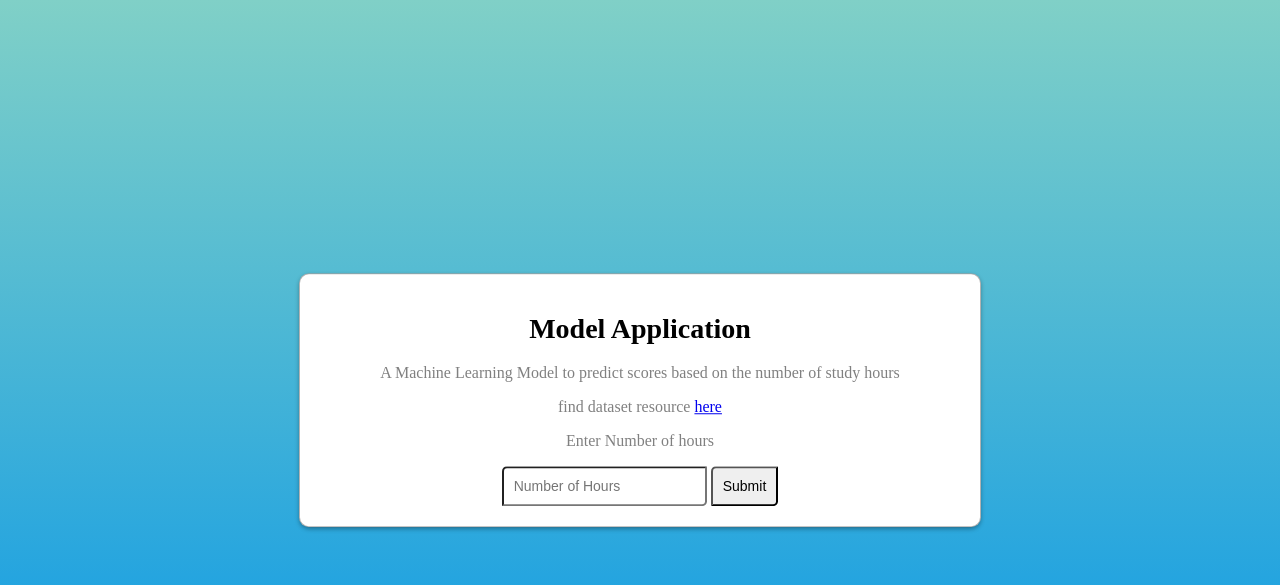
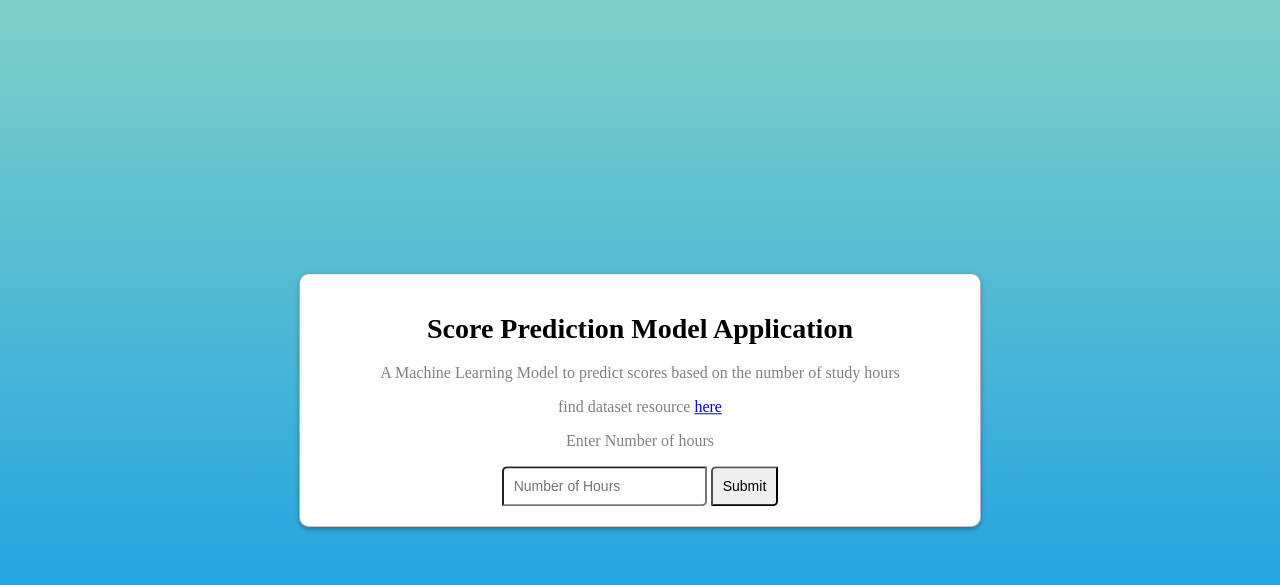
Before and after one commit to Vicheans/score-prediction-model, a Flask app: page / in a window 1280 px wide. Shown: the top 585 px of the page. Run offline with Flask 2, Linux system fonts and the light colour scheme.

Commit message:
Score Prediction Python Model

```diff
--- a/templates/index.html
+++ b/templates/index.html
@@ -9,7 +9,7 @@
 <body>
 
     <div class="dialog">
-   <h1>Model Application</h1>
+   <h1>Score Prediction Model Application</h1>
     <p>A Machine Learning Model to predict scores based on the number of study hours</p>
         <p>find dataset resource <a href="https://drive.google.com/file/d/1cQHBomaY1yc5v03Pv9PMqLokoMJ0-945/view?usp=sharing">here</a> </p>
     <p>Enter Number of hours</p>
```
